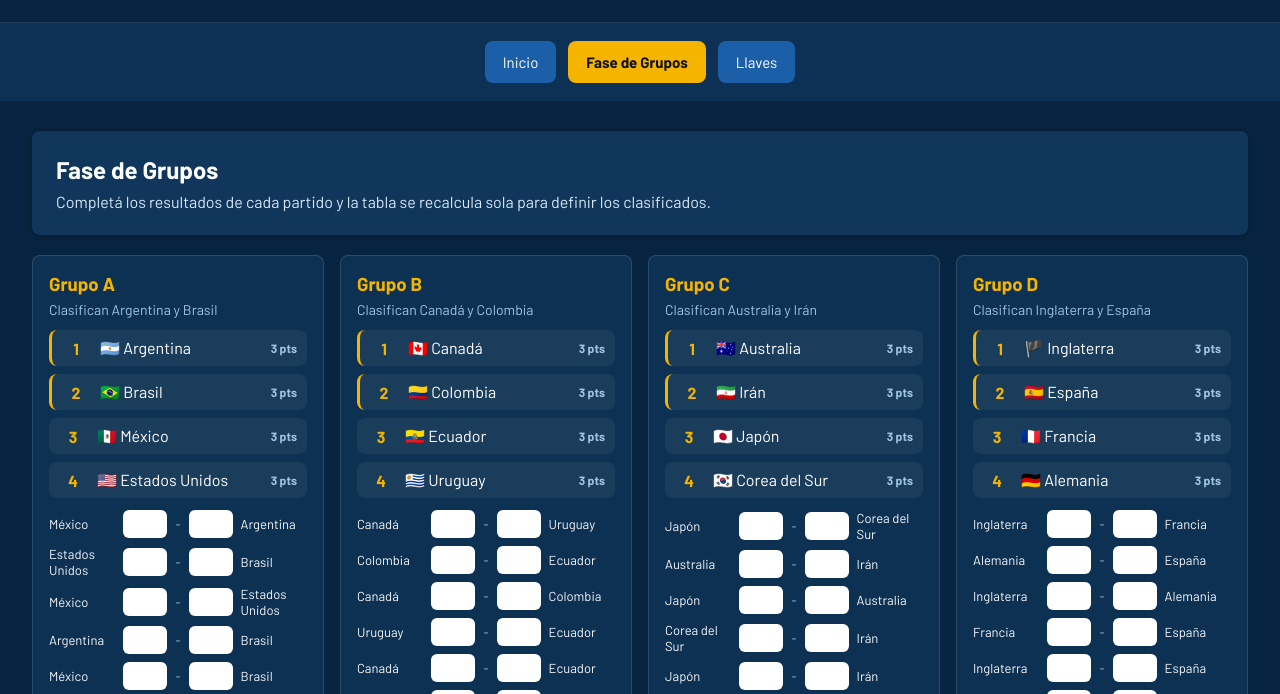
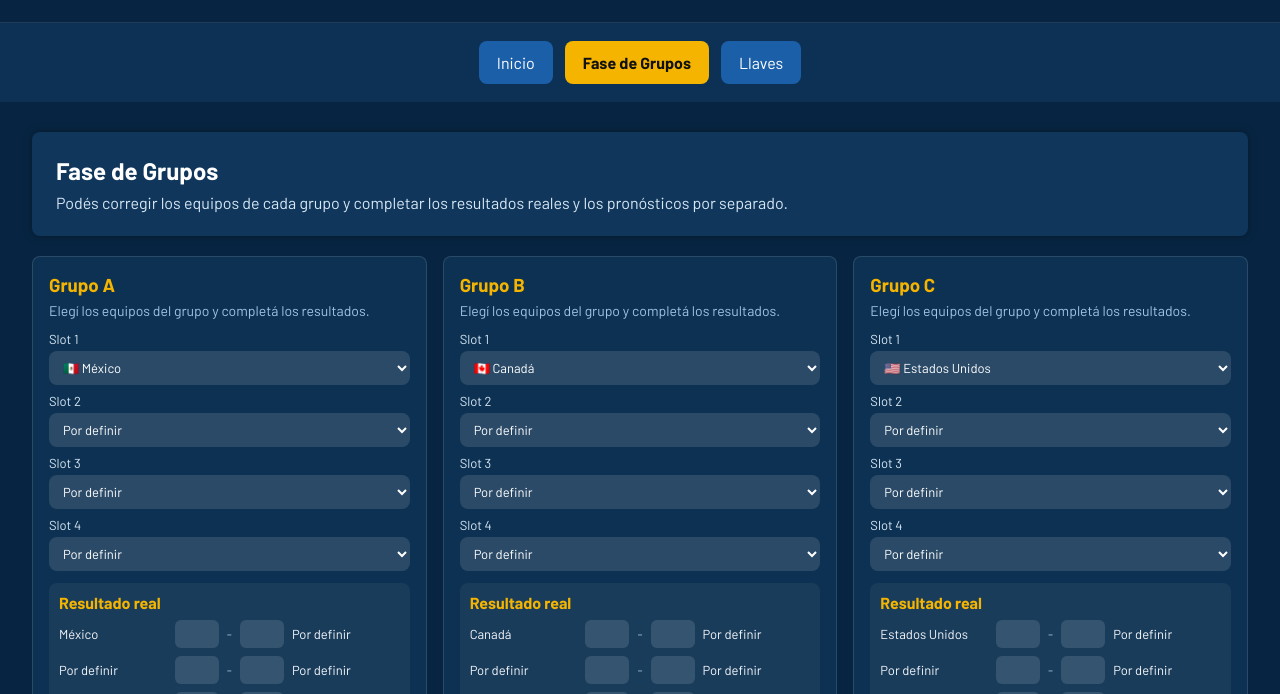
Before and after one commit to ibloni/fixture-mundial-2026, a plain HTML site: page index.html in a window 1280 px wide. Both pictures are taken after a click on the button "Fase de Grupos". Shown: the part 106-800 px from the top of the page. Drawn offline with Linux system fonts and the light colour scheme.

Commit message:
feat: update team groups with placeholders for FIFA 2026

```diff
--- a/css/styles.css
+++ b/css/styles.css
@@ -36,6 +36,12 @@ nav {
     flex-wrap: wrap;
 }
 
+button,
+select,
+input {
+    font: inherit;
+}
+
 button {
     background: #1b5fa8;
     color: white;
@@ -43,8 +49,6 @@ button {
     padding: 12px 18px;
     border-radius: 8px;
     cursor: pointer;
-    font: inherit;
-    font-size: 15px;
     transition: .25s;
 }
 
@@ -87,7 +91,7 @@ main {
 
 .groups-grid {
     display: grid;
-    grid-template-columns: repeat(auto-fit, minmax(290px, 1fr));
+    grid-template-columns: repeat(auto-fit, minmax(320px, 1fr));
     gap: 16px;
 }
 
@@ -112,11 +116,48 @@ main {
     font-size: 14px;
 }
 
+.team-slots-grid {
+    display: grid;
+    gap: 8px;
+    margin-bottom: 12px;
+}
+
+.team-slot {
+    display: grid;
+    gap: 4px;
+    color: #d7e7f5;
+    font-size: 13px;
+}
+
+.team-slot select {
+    border: none;
+    border-radius: 8px;
+    padding: 8px 10px;
+    background: rgba(255, 255, 255, .12);
+    color: white;
+}
+
+.results-panels {
+    display: grid;
+    gap: 10px;
+    margin-bottom: 12px;
+}
+
+.result-panel {
+    padding: 10px;
+    border-radius: 8px;
+    background: rgba(255, 255, 255, .05);
+}
+
+.result-panel h4 {
+    color: #f4b400;
+    margin-bottom: 8px;
+}
+
 .standings-list {
     list-style: none;
     display: grid;
     gap: 8px;
-    margin-bottom: 12px;
 }
 
 .standing-row {
@@ -164,7 +205,8 @@ main {
     border-radius: 6px;
     padding: 6px 4px;
     text-align: center;
-    font: inherit;
+    background: rgba(255, 255, 255, .12);
+    color: white;
 }
 
 .fixture-team {
@@ -176,38 +218,16 @@ main {
     text-align: center;
 }
 
-.team-list {
-    list-style: none;
+.bracket-grid {
     display: grid;
-    gap: 8px;
-}
-
-.team {
-    display: grid;
-    grid-template-columns: 28px 1fr auto;
-    gap: 10px;
-    align-items: center;
-    min-height: 42px;
-    padding: 9px 10px;
-    background: rgba(255, 255, 255, .08);
-    border-radius: 8px;
-}
-
-.team.pending {
-    color: #aebfd0;
-}
-
-.team-code {
-    color: #9fc4e4;
-    font-size: 12px;
-    font-weight: 700;
+    gap: 18px;
 }
 
 .qualification-grid {
     display: grid;
     grid-template-columns: repeat(auto-fit, minmax(220px, 1fr));
     gap: 14px;
-    margin-bottom: 20px;
+    margin-bottom: 16px;
 }
 
 .qualification-card,
@@ -232,7 +252,6 @@ main {
 .bracket-list {
     display: grid;
     gap: 10px;
-    margin-top: 12px;
 }
 
 .match-card {
@@ -251,23 +270,26 @@ main {
     letter-spacing: .08em;
 }
 
-.match-teams {
+.match-editor {
     display: flex;
     flex-wrap: wrap;
     gap: 8px;
     align-items: center;
 }
 
+.match-editor select {
+    flex: 1;
+    min-width: 180px;
+    border: none;
+    border-radius: 8px;
+    padding: 8px 10px;
+    background: rgba(255, 255, 255, .12);
+    color: white;
+}
+
 .match-vs {
     color: #9fc4e4;
     font-weight: 700;
-}
-
-.team-chip {
-    background: rgba(255, 255, 255, .08);
-    padding: 8px 10px;
-    border-radius: 999px;
-    font-size: 14px;
 }
 
 @media (max-width: 560px) {
--- a/js/app.js
+++ b/js/app.js
@@ -9,48 +9,57 @@ const getTeam = (code) => window.teams?.[code] ?? {
     status: "pending"
 };
 
-function renderTeam(code) {
-    const team = getTeam(code);
-    const statusClass = team.status === "confirmed" ? "confirmed" : "pending";
-
-    return `
-        <li class="team ${statusClass}">
-            <span class="team-flag">${team.flag}</span>
-            <span class="team-name">${team.name}</span>
-            <span class="team-code">${team.code}</span>
-        </li>
-    `;
-}
-
-function createGroupFixtures(teamCodes) {
+function buildFixtures(teamCodes) {
+    const teams = teamCodes.slice(0, 4);
     return [
-        { home: teamCodes[0], away: teamCodes[1], homeGoals: "", awayGoals: "" },
-        { home: teamCodes[2], away: teamCodes[3], homeGoals: "", awayGoals: "" },
-        { home: teamCodes[0], away: teamCodes[2], homeGoals: "", awayGoals: "" },
-        { home: teamCodes[1], away: teamCodes[3], homeGoals: "", awayGoals: "" },
-        { home: teamCodes[0], away: teamCodes[3], homeGoals: "", awayGoals: "" },
-        { home: teamCodes[1], away: teamCodes[2], homeGoals: "", awayGoals: "" }
+        { home: teams[0], away: teams[1], homeGoals: "", awayGoals: "" },
+        { home: teams[2], away: teams[3], homeGoals: "", awayGoals: "" },
+        { home: teams[0], away: teams[2], homeGoals: "", awayGoals: "" },
+        { home: teams[1], away: teams[3], homeGoals: "", awayGoals: "" },
+        { home: teams[0], away: teams[3], homeGoals: "", awayGoals: "" },
+        { home: teams[1], away: teams[2], homeGoals: "", awayGoals: "" }
     ];
 }
 
+function buildBracketTemplate() {
+    return Array.from({ length: 16 }, () => ({ home: "", away: "" }));
+}
+
 function buildInitialState() {
+    const groupEntries = Object.entries(window.groups ?? {});
     return {
-        groupResults: Object.fromEntries(
-            Object.entries(window.groups ?? {}).map(([groupName, teamCodes]) => [groupName, createGroupFixtures(teamCodes)])
-        )
+        groups: Object.fromEntries(groupEntries.map(([groupName, teamCodes]) => [groupName, [...teamCodes]])),
+        realResults: Object.fromEntries(groupEntries.map(([groupName, teamCodes]) => [groupName, buildFixtures(teamCodes)])),
+        forecastResults: Object.fromEntries(groupEntries.map(([groupName, teamCodes]) => [groupName, buildFixtures(teamCodes)])),
+        realBracket: buildBracketTemplate(),
+        forecastBracket: buildBracketTemplate()
     };
 }
 
 let state = JSON.parse(JSON.stringify(buildInitialState()));
 
-function getGroupResults(groupName) {
-    return state.groupResults[groupName] ?? createGroupFixtures(window.groups?.[groupName] ?? []);
+function getGroupTeams(groupName) {
+    const teams = state.groups?.[groupName] ?? [];
+    return teams.filter(Boolean);
 }
 
-function getGroupStandings(groupName) {
-    const teamCodes = window.groups?.[groupName] ?? [];
-    const fixtures = getGroupResults(groupName);
+function getGroupResults(groupName, mode) {
+    const results = mode === "forecast" ? state.forecastResults : state.realResults;
+    return results[groupName] ?? buildFixtures(getGroupTeams(groupName));
+}
 
+function updateGroupResult(mode, groupName, fixtureIndex, side, value) {
+    const results = mode === "forecast" ? state.forecastResults : state.realResults;
+    const fixture = results[groupName]?.[fixtureIndex];
+    if (!fixture) {
+        return;
+    }
+    fixture[side === "home" ? "homeGoals" : "awayGoals"] = value;
+}
+
+function getGroupStandings(groupName, mode) {
+    const teamCodes = getGroupTeams(groupName);
+    const fixtures = getGroupResults(groupName, mode);
     const table = teamCodes.map((code) => ({
         code,
         played: 0,
@@ -66,7 +75,6 @@ function getGroupStandings(groupName) {
     fixtures.forEach((fixture) => {
         const home = table.find((entry) => entry.code === fixture.home);
         const away = table.find((entry) => entry.code === fixture.away);
-
         if (!home || !away) {
             return;
         }
@@ -107,48 +115,27 @@ function getGroupStandings(groupName) {
     });
 }
 
-function getGroupSummary() {
-    return Object.entries(window.groups ?? {}).map(([groupName]) => ({
+function getGroupSummary(mode) {
+    return Object.entries(state.groups ?? {}).map(([groupName]) => ({
         groupName,
-        standings: getGroupStandings(groupName)
+        standings: getGroupStandings(groupName, mode)
     }));
 }
 
-function buildRoundOf32() {
-    const groups = getGroupSummary();
-    const winners = groups.map((item) => item.standings[0].code);
-    const runnersUp = groups.map((item) => item.standings[1].code);
-    const thirdPlaces = groups.map((item) => item.standings[2].code).sort((a, b) => {
-        const teamA = getTeam(a);
-        const teamB = getTeam(b);
-        return teamA.name.localeCompare(teamB.name);
-    });
+function getBracketMatches(mode) {
+    return mode === "forecast" ? state.forecastBracket : state.realBracket;
+}
 
-    return [
-        { home: winners[0], away: runnersUp[1] },
-        { home: winners[2], away: runnersUp[3] },
-        { home: winners[4], away: runnersUp[5] },
-        { home: winners[6], away: runnersUp[7] },
-        { home: winners[8], away: runnersUp[9] },
-        { home: winners[10], away: runnersUp[11] },
-        { home: winners[1], away: runnersUp[0] },
-        { home: winners[3], away: runnersUp[2] },
-        { home: winners[5], away: runnersUp[4] },
-        { home: winners[7], away: runnersUp[6] },
-        { home: winners[9], away: runnersUp[8] },
-        { home: winners[11], away: runnersUp[10] },
-        { home: thirdPlaces[0], away: thirdPlaces[1] },
-        { home: thirdPlaces[2], away: thirdPlaces[3] },
-        { home: thirdPlaces[4], away: thirdPlaces[5] },
-        { home: thirdPlaces[6], away: thirdPlaces[7] }
-    ];
+function updateBracketMatch(mode, matchIndex, side, value) {
+    const bracket = mode === "forecast" ? state.forecastBracket : state.realBracket;
+    bracket[matchIndex][side] = value;
 }
 
 function renderHomeView() {
     return `
         <div class="card">
             <h2>Bienvenido</h2>
-            <p>El fixture ya quedó armado para la fase de grupos y las llaves. Podés cargar los resultados y ver cómo se arma el pronóstico automáticamente.</p>
+            <p>Ahora la app permite cargar los grupos reales, separar el resultado real del pronóstico y editar las llaves manualmente.</p>
             <div class="actions">
                 <button id="official">Ver grupos</button>
                 <button id="forecast">Ir al pronóstico</button>
@@ -157,16 +144,70 @@ function renderHomeView() {
     `;
 }
 
+function renderTeamSelector(groupName, index) {
+    const currentCode = state.groups[groupName]?.[index] || "";
+    const options = [...new Set([...(Object.keys(window.teams || {})), ...Object.values(state.groups).flatMap((codes) => codes.filter(Boolean))])];
+
+    return `
+        <label class="team-slot">
+            <span>Slot ${index + 1}</span>
+            <select data-role="team-slot" data-group="${groupName}" data-index="${index}">
+                <option value="">Por definir</option>
+                ${options.map((code) => `
+                    <option value="${code}" ${code === currentCode ? "selected" : ""}>${getTeam(code).flag} ${getTeam(code).name}</option>
+                `).join("")}
+            </select>
+        </label>
+    `;
+}
+
 function renderGroupsView() {
-    const groupsMarkup = Object.entries(window.groups ?? {}).map(([groupName, teamCodes]) => {
-        const standings = getGroupStandings(groupName);
-        const fixtures = getGroupResults(groupName);
+    const groupsMarkup = Object.entries(state.groups ?? {}).map(([groupName]) => {
+        const standings = getGroupStandings(groupName, "real");
+        const realFixtures = getGroupResults(groupName, "real");
+        const forecastFixtures = getGroupResults(groupName, "forecast");
 
         return `
             <section class="group-card">
                 <div class="group-card-header">
                     <h3>Grupo ${groupName}</h3>
-                    <p>Clasifican ${getTeam(standings[0].code).name} y ${getTeam(standings[1].code).name}</p>
+                    <p>Elegí los equipos del grupo y completá los resultados.</p>
+                </div>
+
+                <div class="team-slots-grid">
+                    ${[0, 1, 2, 3].map((index) => renderTeamSelector(groupName, index)).join("")}
+                </div>
+
+                <div class="results-panels">
+                    <div class="result-panel">
+                        <h4>Resultado real</h4>
+                        <div class="group-fixtures">
+                            ${realFixtures.map((fixture, index) => `
+                                <div class="fixture-row">
+                                    <span class="fixture-team">${getTeam(fixture.home).name}</span>
+                                    <input data-mode="real" data-group="${groupName}" data-fixture="${index}" data-side="home" type="number" min="0" inputmode="numeric" value="${fixture.homeGoals}">
+                                    <span class="fixture-separator">-</span>
+                                    <input data-mode="real" data-group="${groupName}" data-fixture="${index}" data-side="away" type="number" min="0" inputmode="numeric" value="${fixture.awayGoals}">
+                                    <span class="fixture-team">${getTeam(fixture.away).name}</span>
+                                </div>
+                            `).join("")}
+                        </div>
+                    </div>
+
+                    <div class="result-panel">
+                        <h4>Pronóstico</h4>
+                        <div class="group-fixtures">
+                            ${forecastFixtures.map((fixture, index) => `
+                                <div class="fixture-row">
+                                    <span class="fixture-team">${getTeam(fixture.home).name}</span>
+                                    <input data-mode="forecast" data-group="${groupName}" data-fixture="${index}" data-side="home" type="number" min="0" inputmode="numeric" value="${fixture.homeGoals}">
+                                    <span class="fixture-separator">-</span>
+                                    <input data-mode="forecast" data-group="${groupName}" data-fixture="${index}" data-side="away" type="number" min="0" inputmode="numeric" value="${fixture.awayGoals}">
+                                    <span class="fixture-team">${getTeam(fixture.away).name}</span>
+                                </div>
+                            `).join("")}
+                        </div>
+                    </div>
                 </div>
 
                 <ol class="standings-list">
@@ -178,18 +219,6 @@ function renderGroupsView() {
                         </li>
                     `).join("")}
                 </ol>
-
-                <div class="group-fixtures">
-                    ${fixtures.map((fixture, index) => `
-                        <div class="fixture-row">
-                            <span class="fixture-team">${getTeam(fixture.home).name}</span>
-                            <input data-group="${groupName}" data-fixture="${index}" data-side="home" type="number" min="0" inputmode="numeric" value="${fixture.homeGoals}">
-                            <span class="fixture-separator">-</span>
-                            <input data-group="${groupName}" data-fixture="${index}" data-side="away" type="number" min="0" inputmode="numeric" value="${fixture.awayGoals}">
-                            <span class="fixture-team">${getTeam(fixture.away).name}</span>
-                        </div>
-                    `).join("")}
-                </div>
             </section>
         `;
     }).join("");
@@ -197,7 +226,7 @@ function renderGroupsView() {
     return `
         <div class="card">
             <h2>Fase de Grupos</h2>
-            <p>Completá los resultados de cada partido y la tabla se recalcula sola para definir los clasificados.</p>
+            <p>Podés corregir los equipos de cada grupo y completar los resultados reales y los pronósticos por separado.</p>
         </div>
 
         <div class="groups-grid">
@@ -207,15 +236,23 @@ function renderGroupsView() {
 }
 
 function renderBracketView() {
-    const groups = getGroupSummary();
-    const roundOf32 = buildRoundOf32();
+    const realGroups = getGroupSummary("real");
+    const forecastGroups = getGroupSummary("forecast");
+    const bracketModes = [
+        { key: "real", title: "Real", groups: realGroups, matches: getBracketMatches("real") },
+        { key: "forecast", title: "Pronóstico", groups: forecastGroups, matches: getBracketMatches("forecast") }
+    ];
 
     return `
         <div class="card">
-            <h2>Pronóstico y llaves</h2>
-            <p>Las llaves se van armando en base a los resultados de la fase de grupos.</p>
+            <h2>Llaves</h2>
+            <p>Podés ajustar las llaves y los cruces tanto para el resultado real como para tu pronóstico.</p>
         </div>
 
+        <div class="bracket-grid">
+            ${bracketModes.map(({ key, title, groups, matches }) => `
+                <section class="stage-card">
+                    <h3>${title}</h3>
                     <div class="qualification-grid">
                         ${groups.map(({ groupName, standings }) => `
                             <div class="qualification-card">
@@ -226,20 +263,33 @@ function renderBracketView() {
                         `).join("")}
                     </div>
 
-        <div class="stage-card">
-            <h3>Octavos de Final</h3>
                     <div class="bracket-list">
-                ${roundOf32.map((match, index) => `
+                        ${matches.map((match, index) => {
+                            const availableTeams = groups.flatMap(({ standings }) => standings.map((team) => team.code));
+                            return `
                                 <div class="match-card">
                                     <span class="match-label">Partido ${index + 1}</span>
-                        <div class="match-teams">
-                            <span class="team-chip">${getTeam(match.home).flag} ${getTeam(match.home).name}</span>
+                                    <div class="match-editor">
+                                        <select data-mode="${key}" data-match="${index}" data-side="home">
+                                            <option value="">Elegí un equipo</option>
+                                            ${availableTeams.map((code) => `
+                                                <option value="${code}" ${match.home === code ? "selected" : ""}>${getTeam(code).flag} ${getTeam(code).name}</option>
+                                            `).join("")}
+                                        </select>
                                         <span class="match-vs">vs</span>
-                            <span class="team-chip">${getTeam(match.away).flag} ${getTeam(match.away).name}</span>
+                                        <select data-mode="${key}" data-match="${index}" data-side="away">
+                                            <option value="">Elegí un equipo</option>
+                                            ${availableTeams.map((code) => `
+                                                <option value="${code}" ${match.away === code ? "selected" : ""}>${getTeam(code).flag} ${getTeam(code).name}</option>
+                                            `).join("")}
+                                        </select>
                                     </div>
                                 </div>
+                            `;
+                        }).join("")}
+                    </div>
+                </section>
             `).join("")}
-            </div>
         </div>
     `;
 }
@@ -276,15 +326,24 @@ document.addEventListener("click", (event) => {
 document.addEventListener("change", (event) => {
     const target = event.target;
 
-    if (target.matches("input[data-group][data-fixture][data-side]")) {
-        const { group, fixture, side } = target.dataset;
-        const fixtures = state.groupResults[group];
-        const current = fixtures?.[fixture];
+    if (target.dataset.role === "team-slot") {
+        const { group, index } = target.dataset;
+        state.groups[group][index] = target.value;
+        loadView(currentView);
+        return;
+    }
 
-        if (current) {
-            current[side === "home" ? "homeGoals" : "awayGoals"] = target.value;
+    if (target.matches("input[data-mode][data-group][data-fixture][data-side]")) {
+        const { mode, group, fixture, side } = target.dataset;
+        updateGroupResult(mode, group, fixture, side, target.value);
         loadView(currentView);
+        return;
     }
+
+    if (target.matches("select[data-mode][data-match][data-side]")) {
+        const { mode, match, side } = target.dataset;
+        updateBracketMatch(mode, match, side, target.value);
+        loadView(currentView);
     }
 });
 
--- a/js/data/groups.js
+++ b/js/data/groups.js
@@ -1,14 +1,14 @@
 window.groups = {
-    A: ["MEX", "ARG", "USA", "BRA"],
-    B: ["CAN", "URU", "COL", "ECU"],
-    C: ["JPN", "KOR", "AUS", "IRN"],
-    D: ["ENG", "FRA", "GER", "ESP"],
-    E: ["NED", "POR", "BEL", "DEN"],
-    F: ["SEN", "MAR", "EGY", "ALG"],
-    G: ["CRO", "SRB", "SUI", "AUT"],
-    H: ["POL", "CZE", "UKR", "SWE"],
-    I: ["TUN", "NGA", "CIV", "GHA"],
-    J: ["CMR", "RSA", "QAT", "JOR"],
-    K: ["KSA", "IRQ", "BOL", "PER"],
-    L: ["CHI", "PAR", "VEN", "TBD-L4"]
+    A: ["MEX", "TBD-A2", "TBD-A3", "TBD-A4"],
+    B: ["CAN", "TBD-B2", "TBD-B3", "TBD-B4"],
+    C: ["USA", "TBD-C2", "TBD-C3", "TBD-C4"],
+    D: ["TBD-D1", "TBD-D2", "TBD-D3", "TBD-D4"],
+    E: ["TBD-E1", "TBD-E2", "TBD-E3", "TBD-E4"],
+    F: ["TBD-F1", "TBD-F2", "TBD-F3", "TBD-F4"],
+    G: ["TBD-G1", "TBD-G2", "TBD-G3", "TBD-G4"],
+    H: ["TBD-H1", "TBD-H2", "TBD-H3", "TBD-H4"],
+    I: ["TBD-I1", "TBD-I2", "TBD-I3", "TBD-I4"],
+    J: ["TBD-J1", "TBD-J2", "TBD-J3", "TBD-J4"],
+    K: ["TBD-K1", "TBD-K2", "TBD-K3", "TBD-K4"],
+    L: ["TBD-L1", "TBD-L2", "TBD-L3", "TBD-L4"]
 };
```
Lines whose indentation alone changed are shown as unchanged.
